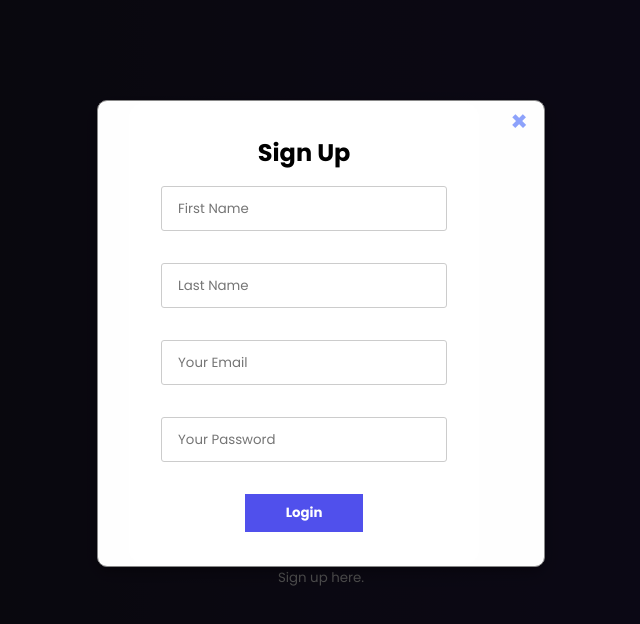
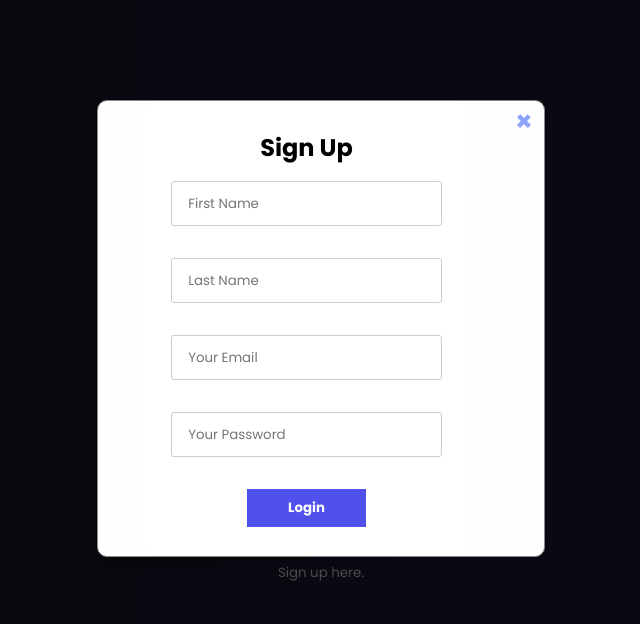
Before and after one commit to davidfreitas-dev/admin-dashboard-template, a plain HTML site: page login.html in a window 1280 px wide. Both pictures are taken after a click on the button "Sign up here.". Shown: the whole page, without its empty margins (319-959 px from the left). Drawn offline with nearby package versions, Linux system fonts and the light colour scheme.

Commit message:
ajuste margem modal

```diff
--- a/css/style.css
+++ b/css/style.css
@@ -387,10 +387,10 @@ table button {
 
 .form {
 	text-align: center;
-	width: 350px;
+	width: 325px;
 	background: #fff;
 	border-radius: 15px;
-	padding: 1rem;
+	padding: .7rem;
 }
 
 .form-group {
@@ -487,7 +487,7 @@ footer {
 	float: right;
 	font-size: 28px;
 	font-weight: bold;
-	margin-right: 1rem;
+	margin-right: .7rem;
 }
 
 .close:hover,
```
